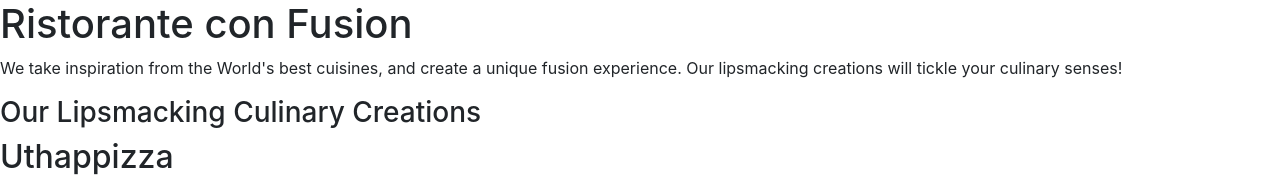
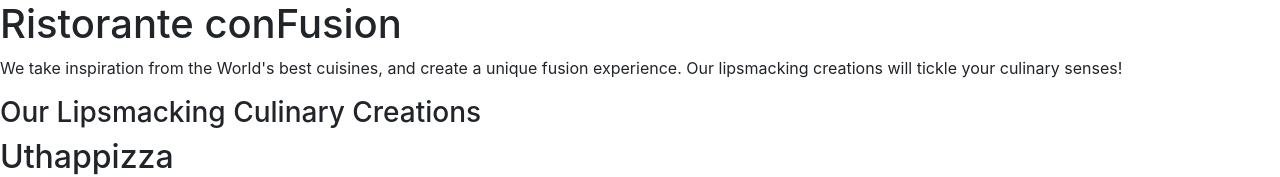
Before and after one commit to shivampatel251097/bootstrap-hands-on, a website: page index.html in a window 1280 px wide. Shown: the top 177 px of the page. Drawn offline with nearby package versions, Linux system fonts and the light colour scheme.

Commit message:
Intro Bootstrap

```diff
--- a/index.html
+++ b/index.html
@@ -18,7 +18,7 @@
         <div>
             <div>
                 <div>
-                    <h1>Ristorante con Fusion</h1>
+                    <h1>Ristorante conFusion</h1>
                     <p>We take inspiration from the World's best cuisines, and create a unique fusion experience. Our lipsmacking creations will tickle your culinary senses!</p>
                 </div>
                 <div>
```
